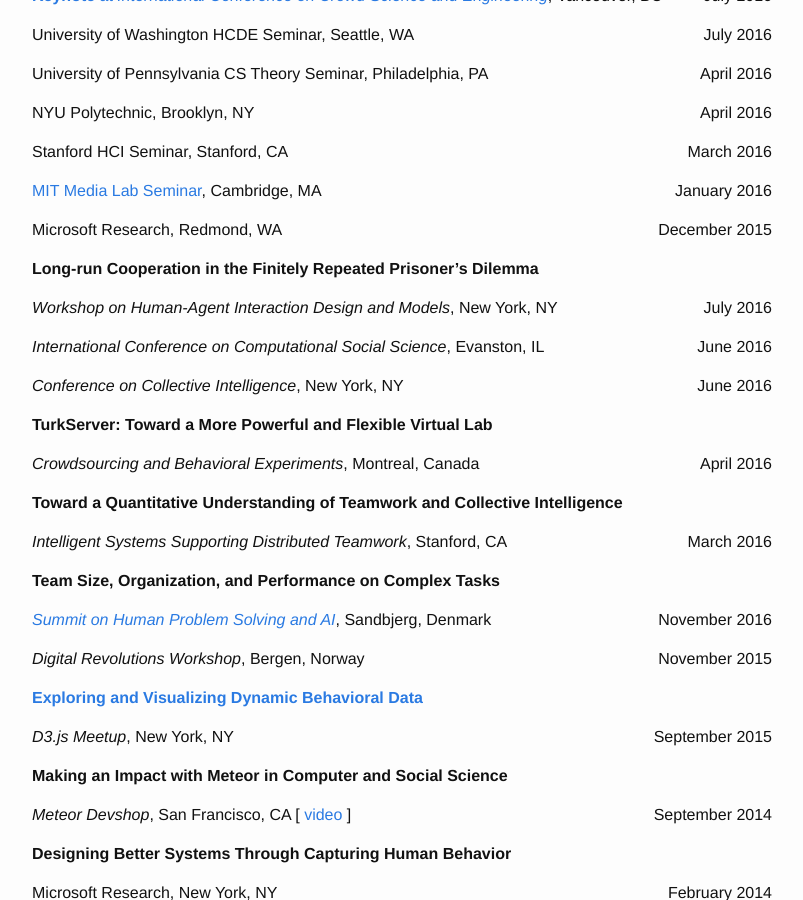
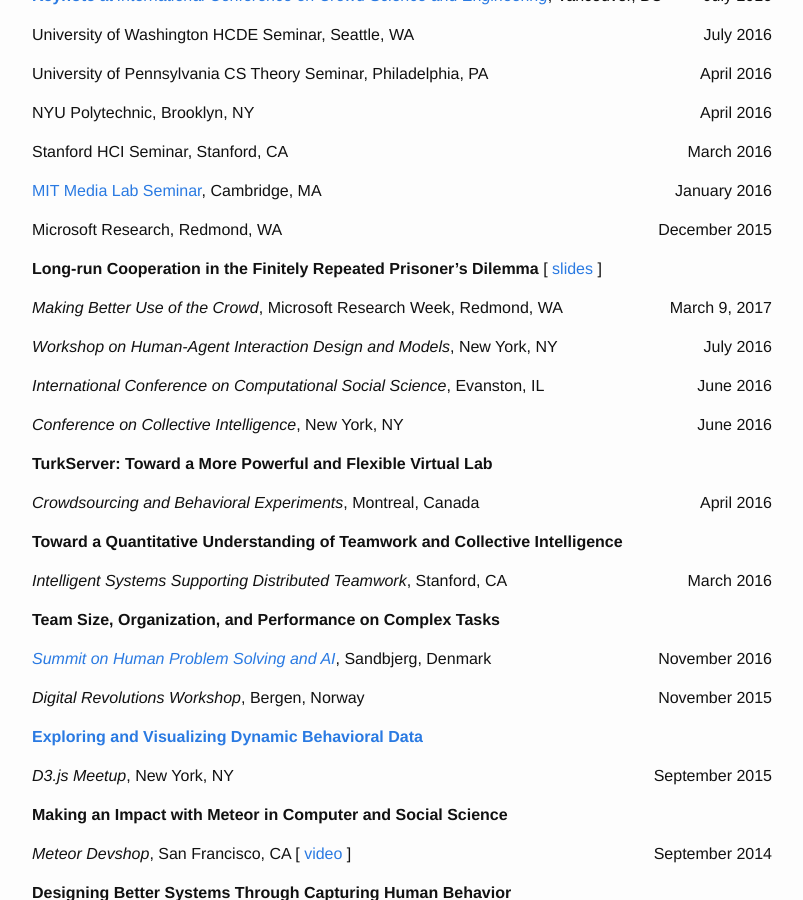
Before and after one commit to mizzao/andrewmao.net, a Jekyll site: the page built from presentations.md, in a window 1280 px wide and 900 px high, scrolled down 773 px. Shown: the whole window, without its empty margins (238-1041 px from the left). Built offline with Jekyll 4.4.1, drawn with Linux system fonts in a browser that asks for light colours; our own code applies the rules of GitHub Pages for plain Markdown files.

Commit message:
add pd slides and msr talk

```diff
--- a/presentations.md
+++ b/presentations.md
@@ -103,6 +103,13 @@ December 2015
 Microsoft Research, Redmond, WA
 
 **Long-run Cooperation in the Finitely Repeated Prisoner’s Dilemma**
+[ [slides][pd-slides] ]
+
+[pd-slides]: https://www.dropbox.com/s/uvhal9vjqz9c1nw/longrunpd-slides.pdf?raw=1
+
+March 9, 2017
+{: .right }
+*Making Better Use of the Crowd*, Microsoft Research Week, Redmond, WA
 
 July 2016
 {: .right }
```
